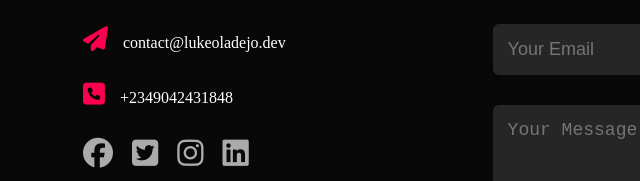
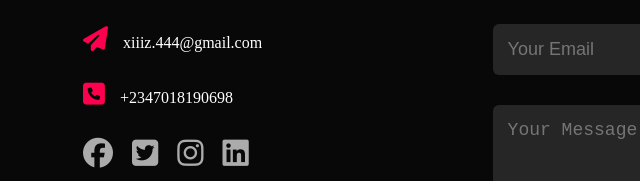
Before and after one commit to Luke-devcodes/lukedev.github.io, a plain HTML site: page index.html in a window 1280 px wide. Shown: the part 2962-3143 px from the top of the page, 45-685 px from the left. Drawn offline with Linux system fonts and the light colour scheme.

Commit message:
Update index.html

```diff
--- a/index.html
+++ b/index.html
@@ -167,11 +167,11 @@
             <div class="row">
                 <div class="contact-left">
                     <h1 class="sub-title">Contact Me</h1>
-                    <p><i class="fa-solid fa-paper-plane"></i>contact@lukeoladejo.dev</p>
-                    <p><i class="fa-solid fa-square-phone"></i>+2349042431848</p>
+                    <p><i class="fa-solid fa-paper-plane"></i>xiiiz.444@gmail.com</p>
+                    <p><i class="fa-solid fa-square-phone"></i>+2347018190698</p>
                     <div class="social-icons">
                         <a href="facebook.com"><i class="fa-brands fa-facebook"></i></a>
-                        <a href="twitter.com"><i class="fa-brands fa-square-twitter"></i></a>
+                        <a href="https://twitter.com/_xol___"><i class="fa-brands fa-square-twitter"></i></a>
                         <a
                             href="https://www.bing.com/ck/a?!&&p=911e07313b3083faJmltdHM9MTY3OTM1NjgwMCZpZ3VpZD0yMTVkYjgyNS0wZTRjLTY1MjUtMWRkZS1hYWZlMGZmMjY0OGUmaW5zaWQ9NTE3Mw&ptn=3&hsh=3&fclid=215db825-0e4c-6525-1dde-aafe0ff2648e&psq=xiz4n+instagram&u=a1aHR0cHM6Ly93d3cuaW5zdGFncmFtLmNvbS94aXo0bm4v&ntb=1"><i
                                 class="fa-brands fa-instagram"></i></a>
```
